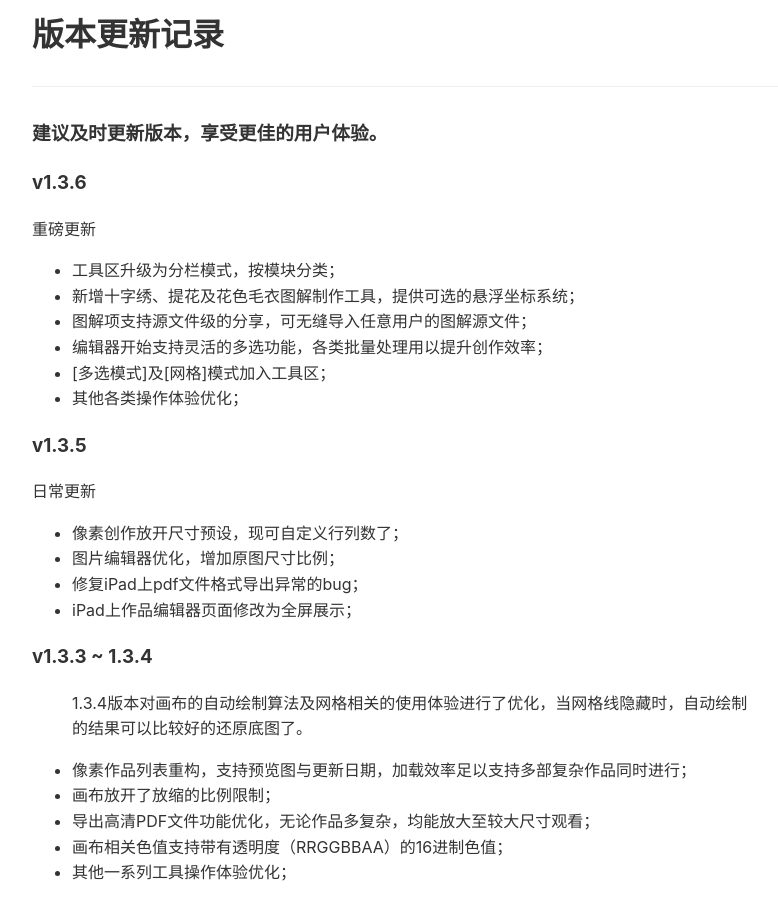
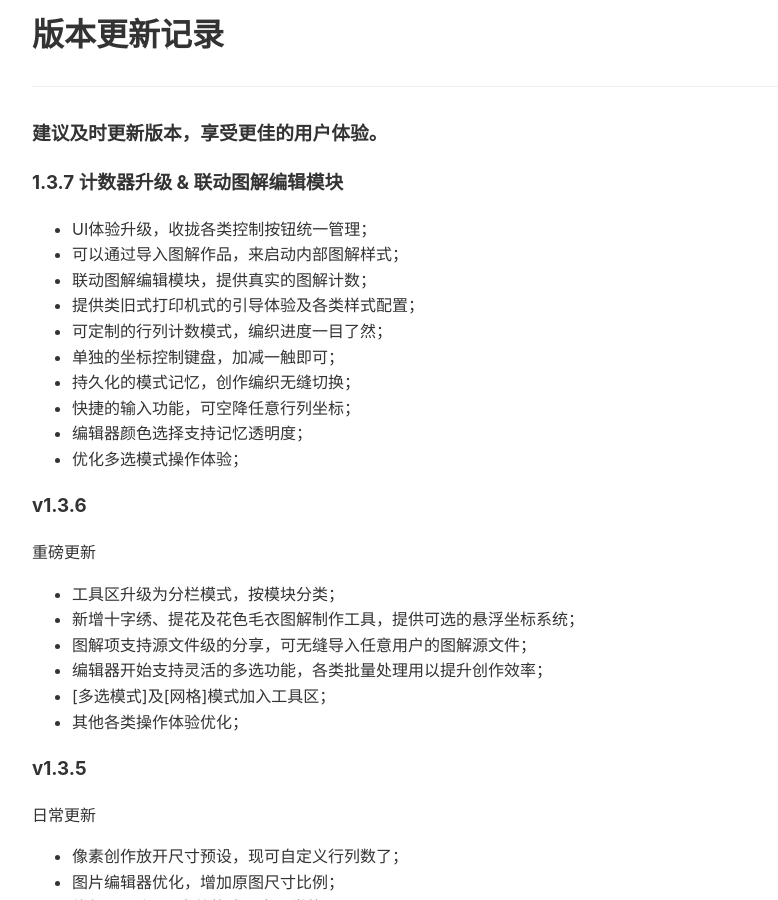
Before and after one commit to iBlackStone/iblackstone.github.io, a Jekyll site: the page built from setword/versions.md, in a window 1280 px wide and 900 px high. Shown: the whole window, without its empty margins (224-1002 px from the left). Built offline with Jekyll 4.4.1, drawn with Linux system fonts in a browser that asks for light colours.

```diff
--- a/setword/versions.md
+++ b/setword/versions.md
@@ -4,6 +4,20 @@ title: "版本更新记录"
 ---
 
 ### 建议及时更新版本，享受更佳的用户体验。
+
+
+### 1.3.7 计数器升级 & 联动图解编辑模块
+
+- UI体验升级，收拢各类控制按钮统一管理；
+- 可以通过导入图解作品，来启动内部图解样式；
+- 联动图解编辑模块，提供真实的图解计数；
+- 提供类旧式打印机式的引导体验及各类样式配置；
+- 可定制的行列计数模式，编织进度一目了然；
+- 单独的坐标控制键盘，加减一触即可；
+- 持久化的模式记忆，创作编织无缝切换；
+- 快捷的输入功能，可空降任意行列坐标；
+- 编辑器颜色选择支持记忆透明度；
+- 优化多选模式操作体验；
 
 ### v1.3.6
 
```
Also changed, not shown: setword/versionsen.md (+12 -0 lines).
